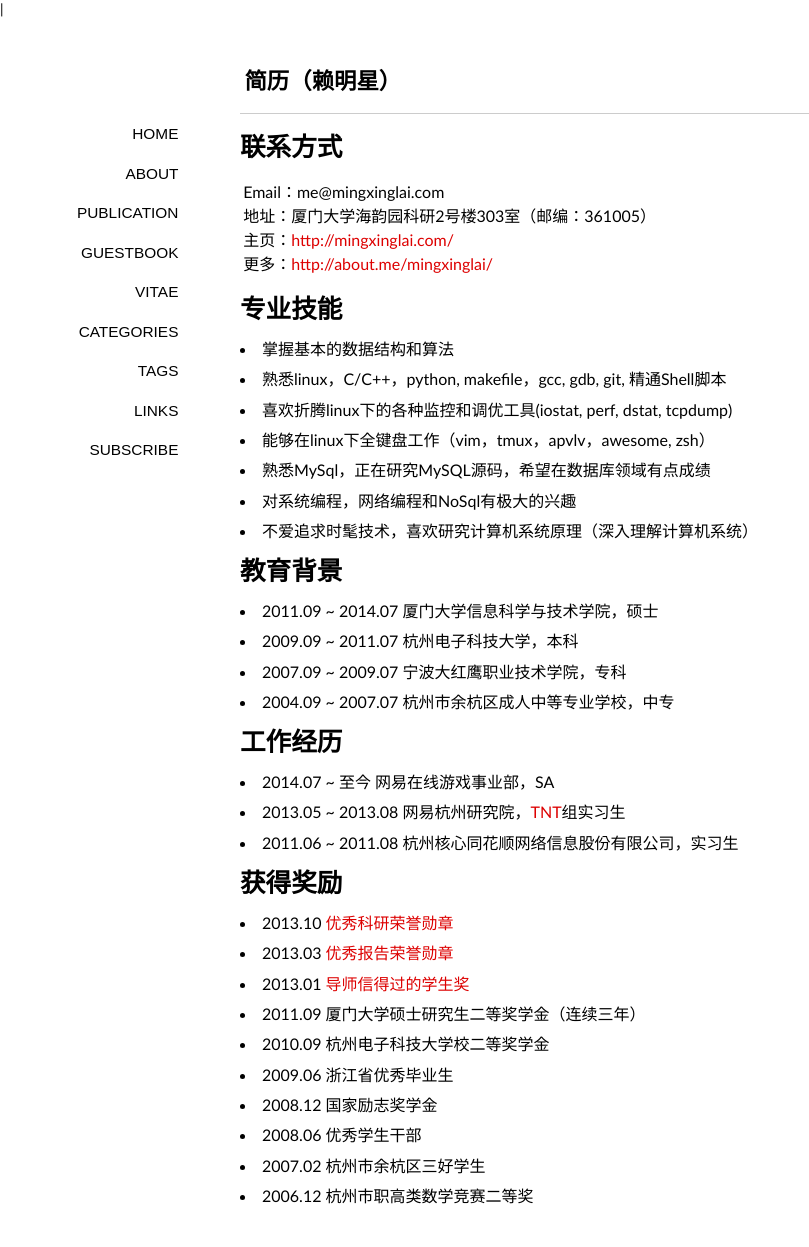
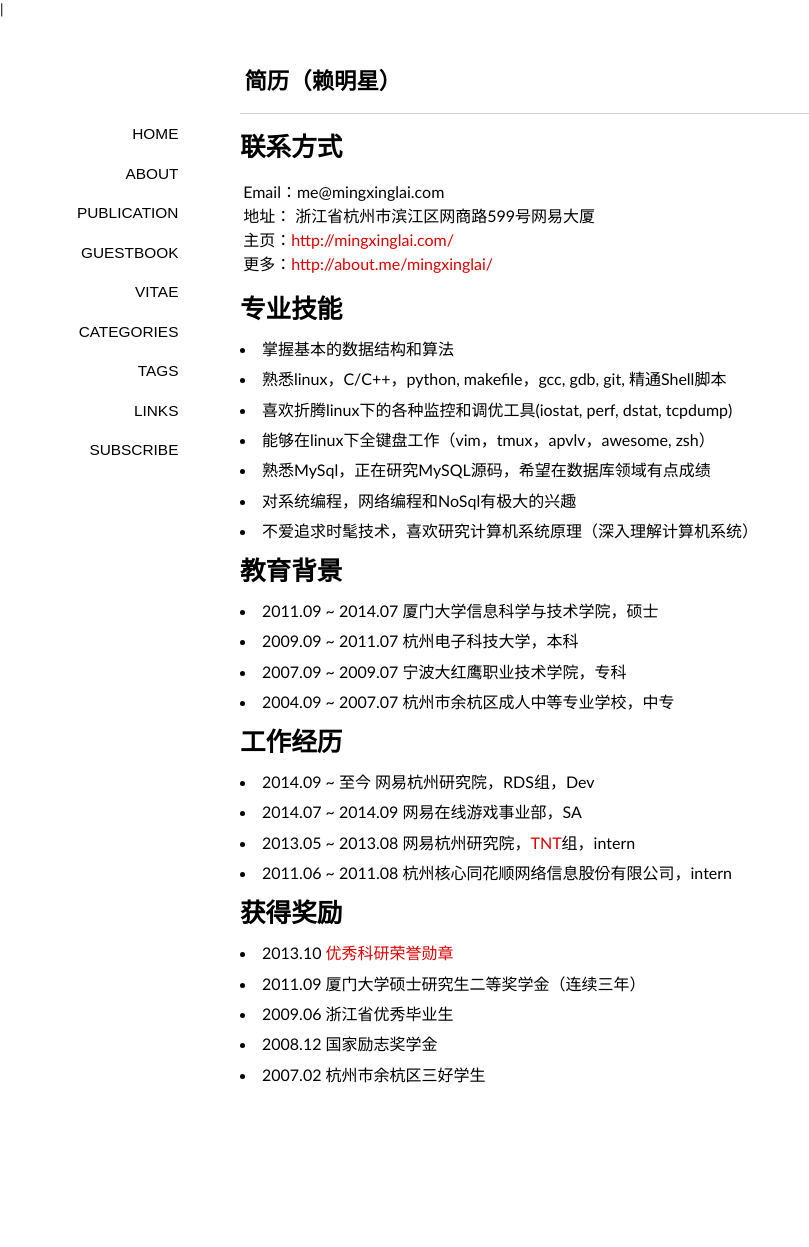
Before and after one commit to lalor/cn, a Jekyll site: the page built from vitae/index.md, in a window 1280 px wide. Shown: the whole page, without its empty margins (0-809 px from the left). Built offline with Jekyll 4.4.1, drawn with Linux system fonts in a browser that asks for light colours; some web fonts are replaced; Markdown is read by kramdown in place of the engine named in the settings; after the commit the page ends 1126 px from its top, so only the background shows below that.

Commit message:
amend resume

```diff
--- a/vitae/index.md
+++ b/vitae/index.md
@@ -7,7 +7,7 @@ title: 简历（赖明星）
 # 联系方式
 
 Email：me@mingxinglai.com
-地址：厦门大学海韵园科研2号楼303室（邮编：361005）
+地址： 浙江省杭州市滨江区网商路599号网易大厦
 主页：<http://mingxinglai.com/>
 更多：<http://about.me/mingxinglai/>
 
@@ -30,19 +30,15 @@ Email：me@mingxinglai.com
 
 # 工作经历
 
-- 2014.07 ~ 至今 网易在线游戏事业部，SA
-- 2013.05 ~ 2013.08 网易杭州研究院，[TNT](http://hedengcheng.com/)组实习生
-- 2011.06 ~ 2011.08 杭州核心同花顺网络信息股份有限公司，实习生
+- 2014.09 ~ 至今 网易杭州研究院，RDS组，Dev
+- 2014.07 ~ 2014.09 网易在线游戏事业部，SA
+- 2013.05 ~ 2013.08 网易杭州研究院，[TNT](http://hedengcheng.com/)组，intern
+- 2011.06 ~ 2011.08 杭州核心同花顺网络信息股份有限公司，intern
 
 # 获得奖励
 
 - 2013.10 [优秀科研荣誉勋章](http://dblab.xmu.edu.cn/node/464)
-- 2013.03 [优秀报告荣誉勋章](http://dblab.xmu.edu.cn/node/355)
-- 2013.01 [导师信得过的学生奖](http://dblab.xmu.edu.cn/node/343)
 - 2011.09 厦门大学硕士研究生二等奖学金（连续三年）
-- 2010.09 杭州电子科技大学校二等奖学金
 - 2009.06 浙江省优秀毕业生
 - 2008.12 国家励志奖学金
-- 2008.06 优秀学生干部
 - 2007.02 杭州市余杭区三好学生
-- 2006.12 杭州市职高类数学竞赛二等奖
```
